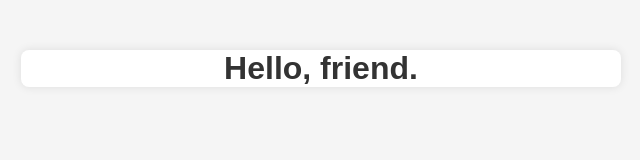
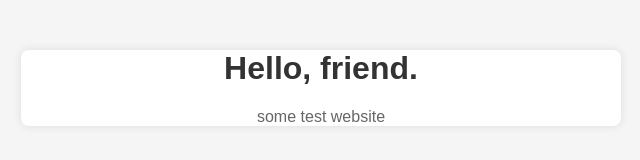
Before and after one commit to Diego-pgm/my-website, a plain HTML site: page index.html in a window 1280 px wide. Shown: the whole page, without its empty margins (319-959 px from the left). Drawn offline with Linux system fonts and the light colour scheme.

Commit message:
Created new parragraph

```diff
--- a/index.html
+++ b/index.html
@@ -9,6 +9,7 @@
 <body>
   <div class="container">
     <h1>Hello, friend.</h1>
+    <p>some test website</p>
   </div>
 </body>
 </html>
```
